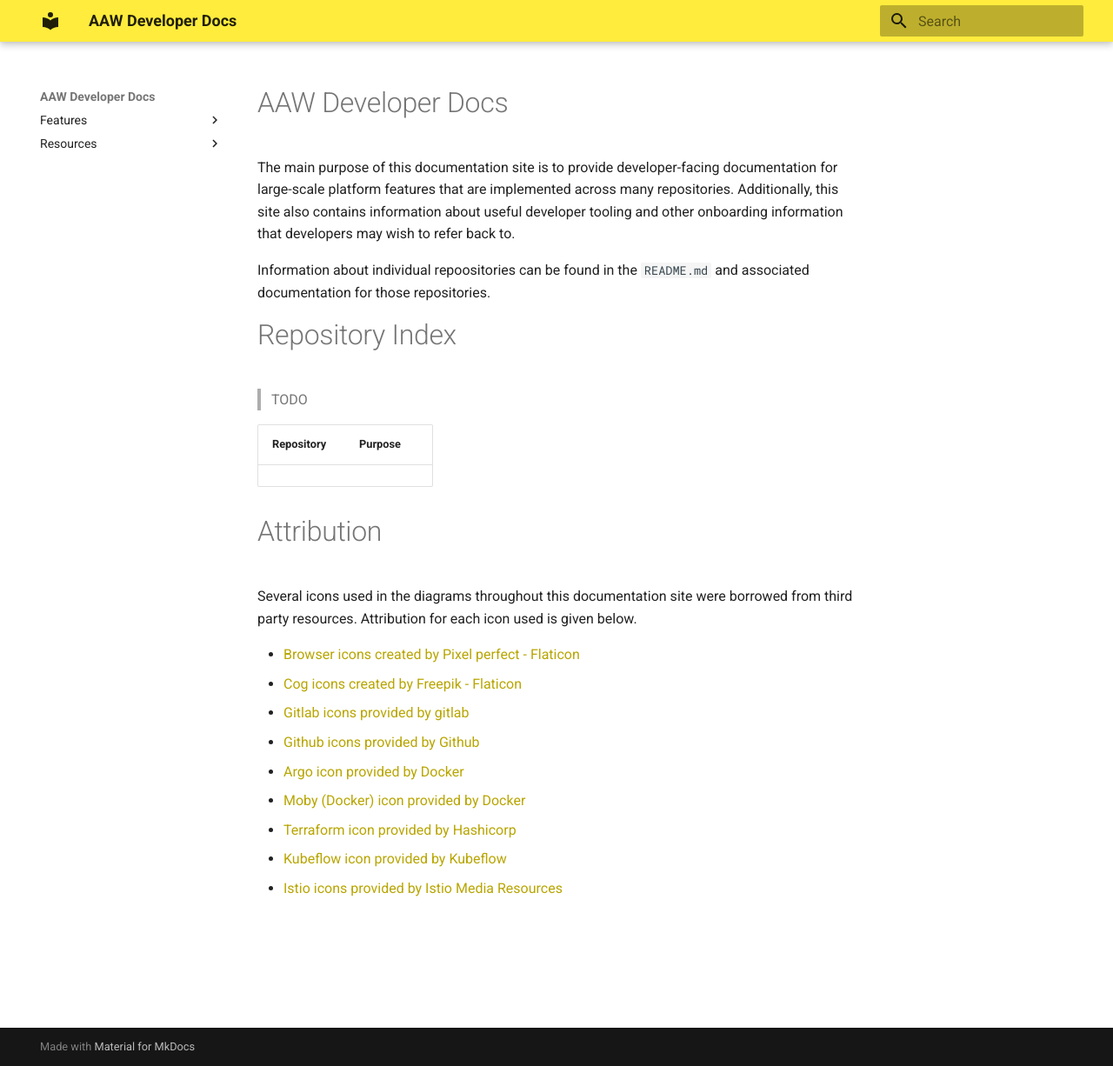
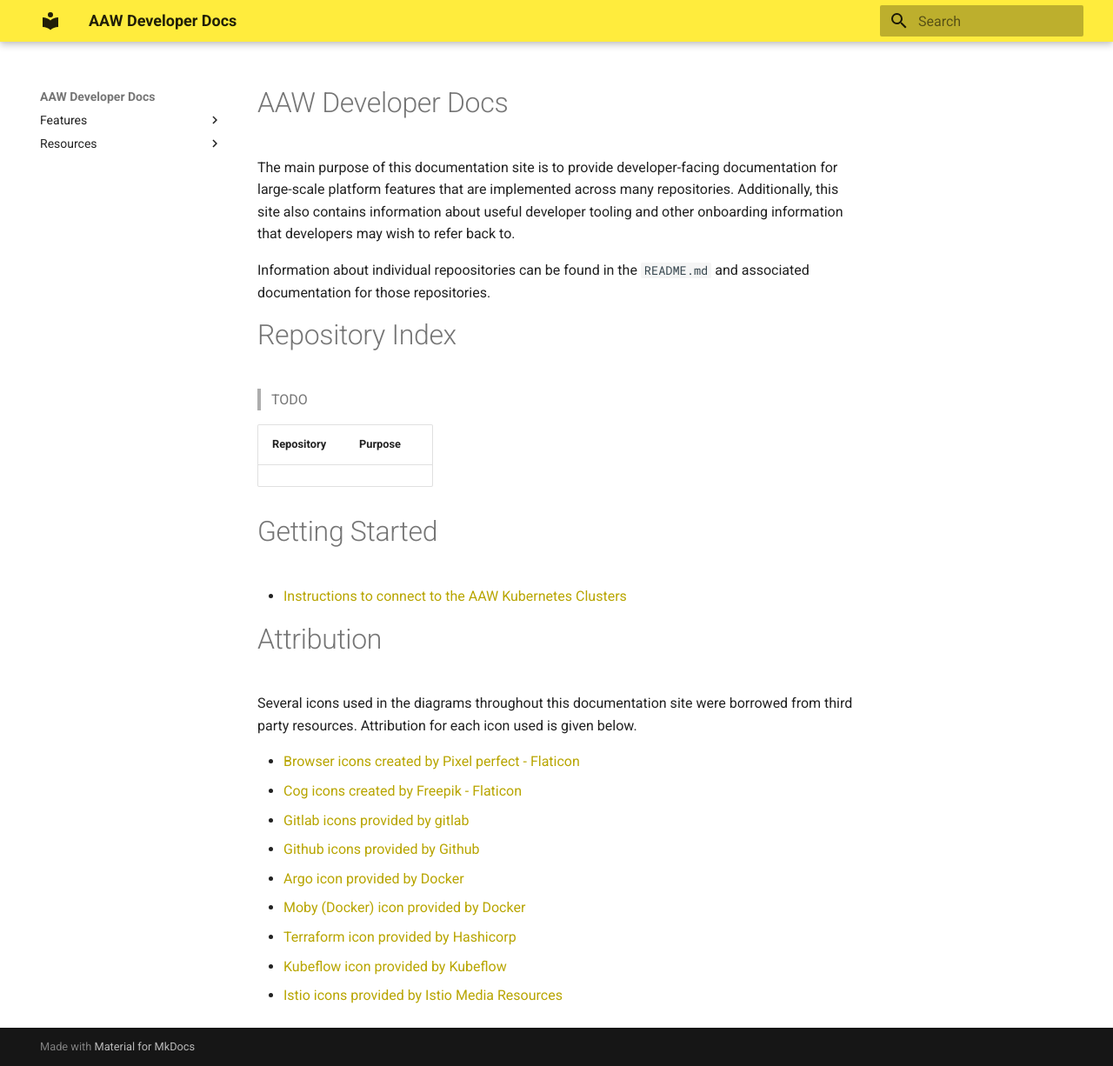
Before and after one commit to StatCan/aaw-developer-docs, an MkDocs documentation site: the page built from docs/index.md, in a window 1280 px wide and 1226 px high. Shown: the whole window at 87% size. Built offline with MkDocs 1.6.1 and Material for MkDocs 9.7.7, drawn with Linux system fonts in a browser that asks for light colours.

Commit message:
docs(index.md): link confluence page with instructions for connecting to k8s cluster

```diff
--- a/docs/index.md
+++ b/docs/index.md
@@ -11,6 +11,9 @@
 | Repository | Purpose |
 |------------|---------|
 
+# Getting Started
+
+- [Instructions to connect to the AAW Kubernetes Clusters](https://confluenceb.statcan.ca/display/DAaaS/Kubernetes+documentation)
 
 # Attribution
 
```
